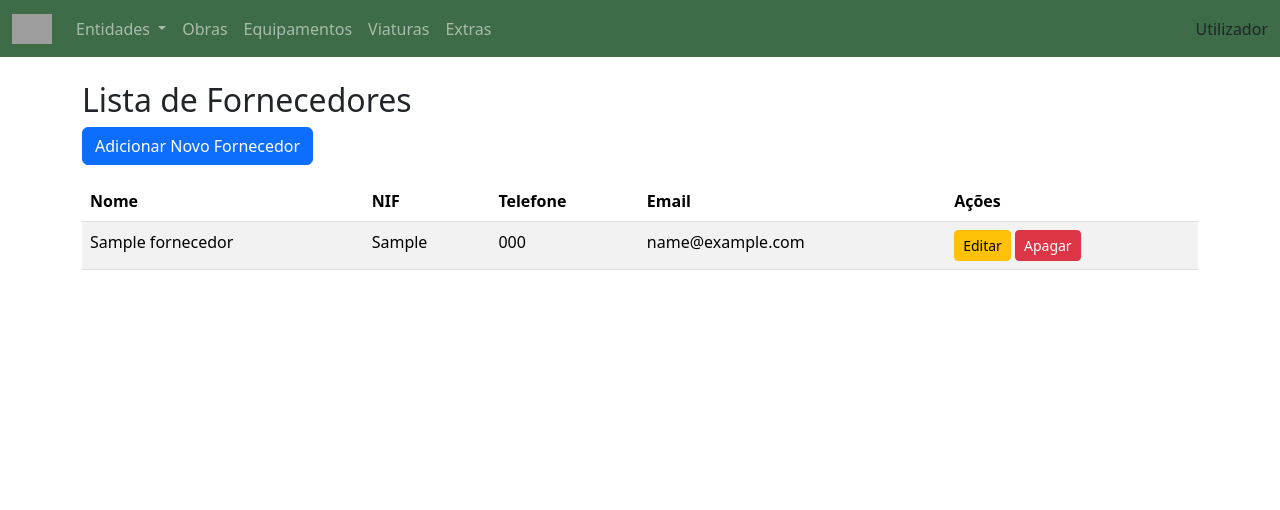
After one commit to 7digito/madeljor, a Django app: page /entidades/fornecedores/ in a window 1280 px wide. The commit adds this page. Shown: the top 510 px of the page. Run offline with Django 4.2, Linux system fonts and the light colour scheme; tables that the repository leaves empty hold one stand-in row (values such as "Sample post"); grey boxes are pictures that could not be loaded.

Commit message:
Adicionado Fornecedores e Clientes a funkar

```diff
--- a/entidades/forms.py
+++ b/entidades/forms.py
@@ -1,5 +1,6 @@
 from django import forms
 from .models import Cliente
+from .models import Fornecedor
 
 class ClienteForm(forms.ModelForm):
     class Meta:
@@ -12,3 +13,8 @@ class ClienteForm(forms.ModelForm):
             self.fields[field].widget.attrs.update({
                 'class': 'form-control'
             })
+
+class FornecedorForm(forms.ModelForm):
+    class Meta:
+        model = Fornecedor
+        fields = ['nome', 'nif', 'telefone', 'email', 'morada', 'localidade', 'codigo_postal', 'website']
--- a/entidades/models.py
+++ b/entidades/models.py
@@ -13,3 +13,16 @@ class Cliente(models.Model):
 
     def __str__(self):
         return self.nome
+
+class Fornecedor(models.Model):
+    nome = models.CharField(max_length=100)
+    nif = models.CharField(max_length=15)  # Número de identificação fiscal
+    morada = models.CharField(max_length=255, blank=True)
+    codigo_postal = models.CharField(max_length=10, blank=True)
+    localidade = models.CharField(max_length=100, blank=True)
+    telefone = models.CharField(max_length=15, blank=True)
+    email = models.EmailField(blank=True)
+    website = models.URLField(blank=True)
+
+    def __str__(self):
+        return self.nome
--- /dev/null
+++ b/entidades/templates/fornecedores/lista_fornecedores.html
@@ -0,0 +1,34 @@
+{% extends 'base.html' %}
+
+{% block title %}Lista de Fornecedores{% endblock %}
+
+{% block content %}
+    <h2>Lista de Fornecedores</h2>
+    <a href="{% url 'adicionar_fornecedor' %}" class="btn btn-primary mb-3">Adicionar Novo Fornecedor</a>
+
+    <table class="table table-striped">
+        <thead>
+            <tr>
+                <th>Nome</th>
+                <th>NIF</th>
+                <th>Telefone</th>
+                <th>Email</th>
+                <th>Ações</th>
+            </tr>
+        </thead>
+        <tbody>
+            {% for fornecedor in fornecedores %}
+            <tr>
+                <td>{{ fornecedor.nome }}</td>
+                <td>{{ fornecedor.nif }}</td>
+                <td>{{ fornecedor.telefone }}</td>
+                <td>{{ fornecedor.email }}</td>
+                <td>
+                    <a href="{% url 'editar_fornecedor' fornecedor.id %}" class="btn btn-sm btn-warning">Editar</a>
+                    <a href="{% url 'apagar_fornecedor' fornecedor.id %}" class="btn btn-sm btn-danger" onclick="return confirm('Tem certeza que deseja apagar este fornecedor?');">Apagar</a>
+                </td>
+            </tr>
+            {% endfor %}
+        </tbody>
+    </table>
+{% endblock %}
--- a/entidades/urls.py
+++ b/entidades/urls.py
@@ -6,4 +6,8 @@ urlpatterns = [
     path('adicionar/', views.adicionar_cliente, name='adicionar_cliente'),
     path('editar/<int:cliente_id>/', views.editar_cliente, name='editar_cliente'),
     path('apagar/<int:cliente_id>/', views.apagar_cliente, name='apagar_cliente'),
+    path('fornecedores/', views.lista_fornecedores, name='lista_fornecedores'),
+    path('fornecedores/adicionar/', views.adicionar_fornecedor, name='adicionar_fornecedor'),
+    path('fornecedores/editar/<str:id>/', views.editar_fornecedor, name='editar_fornecedor'),
+    path('fornecedores/apagar/<str:id>/', views.apagar_fornecedor, name='apagar_fornecedor'),
 ]
--- a/entidades/views.py
+++ b/entidades/views.py
@@ -1,6 +1,8 @@
 from django.shortcuts import render, redirect, get_object_or_404
 from .models import Cliente
 from .forms import ClienteForm
+from .models import Fornecedor
+from .forms import FornecedorForm
 
 
 # Create your views here.
@@ -36,3 +38,39 @@ def apagar_cliente(request, cliente_id):
         cliente.delete()
         return redirect('lista_clientes')
     return render(request, 'entidades/apagar_cliente.html', {'cliente': cliente})
+
+# Listar Fornecedores
+def lista_fornecedores(request):
+    fornecedores = Fornecedor.objects.all()
+    return render(request, 'fornecedores/lista_fornecedores.html', {'fornecedores': fornecedores})
+
+# Adicionar Fornecedor
+def adicionar_fornecedor(request):
+    if request.method == 'POST':
+        form = FornecedorForm(request.POST)
+        if form.is_valid():
+            form.save()
+            return redirect('lista_fornecedores')  # Redireciona para a lista de fornecedores
+    else:
+        form = FornecedorForm()
+    return render(request, 'fornecedores/adicionar_fornecedor.html', {'form': form})
+
+# Editar Fornecedor
+def editar_fornecedor(request, id):
+    fornecedor = get_object_or_404(Fornecedor, id=id)
+    if request.method == 'POST':
+        form = FornecedorForm(request.POST, instance=fornecedor)
+        if form.is_valid():
+            form.save()
+            return redirect('lista_fornecedores')  # Redireciona para a lista de fornecedores
+    else:
+        form = FornecedorForm(instance=fornecedor)
+    return render(request, 'fornecedores/editar_fornecedor.html', {'form': form})
+
+# Apagar Fornecedor
+def apagar_fornecedor(request, id):
+    fornecedor = get_object_or_404(Fornecedor, id=id)
+    if request.method == 'POST':
+        fornecedor.delete()
+        return redirect('lista_fornecedores')  # Redireciona para a lista de fornecedores
+    return render(request, 'fornecedores/apagar_fornecedor.html', {'fornecedor': fornecedor})
--- a/templates/base.html
+++ b/templates/base.html
@@ -58,7 +58,7 @@
                         </a>
                         <ul class="dropdown-menu" aria-labelledby="navbarDropdown">
                             <li><a class="dropdown-item" href="{% url 'lista_clientes' %}">Clientes</a></li>
-                            <li><a class="dropdown-item" href="#">Fornecedores</a></li>
+                            <li><a class="dropdown-item" href="{% url 'lista_fornecedores' %}">Fornecedores</a></li> <!-- Link adicionado para Fornecedores -->
                             <li><a class="dropdown-item" href="#">Funcionários</a></li>
                         </ul>
                     </li>
@@ -82,6 +82,7 @@
         </div>
     </nav>
 
+
     <div class="container my-4">
         {% block content %}
         {% endblock %}
```
Also changed, not shown: entidades/templates/entidades/lista_clientes.html (+12 -0 lines), entidades/templates/fornecedores/adicionar_fornecedor.html (added, +13 -0 lines), entidades/templates/fornecedores/apagar_fornecedor.html (added, +13 -0 lines), entidades/templates/fornecedores/editar_fornecedor.html (added, +13 -0 lines), entidades/migrations/0003_fornecedor.py (added).
